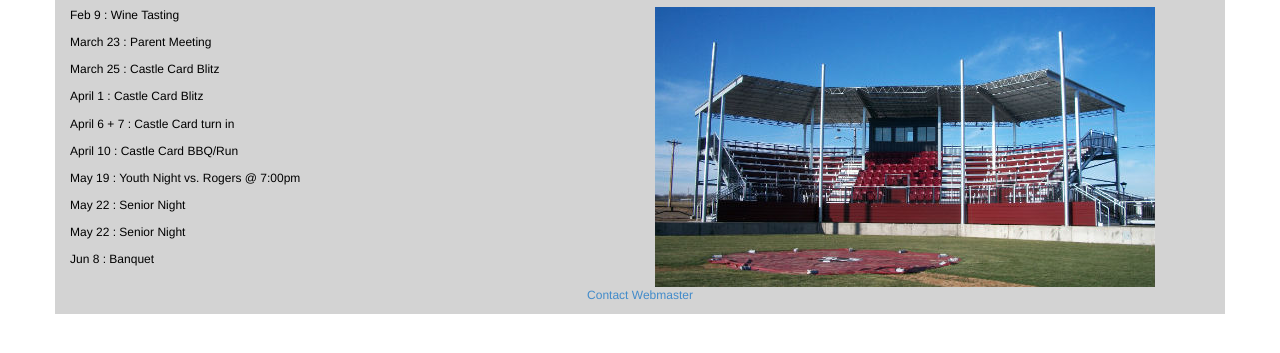
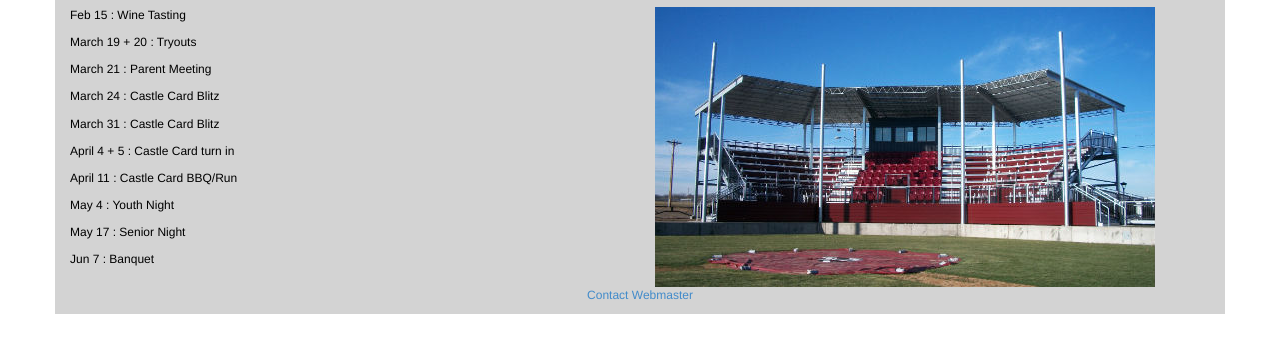
Before and after one commit to rileyjsumner/anokabb, a plain HTML site: page AnokaBaseball/public_html/info.html in a window 1280 px wide. Shown: the part 437-790 px from the top of the page. Drawn offline with Linux system fonts and the light colour scheme.

Commit message:
page updates

```diff
--- a/AnokaBaseball/public_html/info.html
+++ b/AnokaBaseball/public_html/info.html
@@ -45,16 +45,16 @@
                 <div class = "row">
                     <div class = "col-md-6">
                         <h2>Calendar Events</h2>
-                        <p>Feb 9 : Wine Tasting</p>
-                        <p>March 23 : Parent Meeting</p>
-                        <p>March 25 : Castle Card Blitz</p>
-                        <p>April 1 : Castle Card Blitz</p>
-                        <p>April 6 + 7 : Castle Card turn in</p>
-                        <p>April 10 : Castle Card BBQ/Run</p>
-                        <p>May 19 : Youth Night vs. Rogers @ 7:00pm</p>
-                        <p>May 22 : Senior Night</p>
-                        <p>May 22 : Senior Night</p>
-                        <p>Jun 8 : Banquet</p>
+                        <p>Feb 15 : Wine Tasting</p>
+                        <p>March 19 + 20 : Tryouts</p>
+                        <p>March 21 : Parent Meeting</p>
+                        <p>March 24 : Castle Card Blitz</p>
+                        <p>March 31 : Castle Card Blitz</p>
+                        <p>April 4 + 5 : Castle Card turn in</p>
+                        <p>April 11 : Castle Card BBQ/Run</p>
+                        <p>May 4 : Youth Night</p>
+                        <p>May 17 : Senior Night</p>
+                        <p>Jun 7 : Banquet</p>
                     </div>
                     <div class = "col-md-6">
                         <h2>Beautiful Castle Field</h2>
```
Also changed, not shown: AnokaBaseball/public_html/alumni.html (+1 -1 lines), AnokaBaseball/public_html/booster.html (+3 -0 lines), AnokaBaseball/public_html/contact.html (+0 -2 lines), AnokaBaseball/public_html/history.html (+5 -0 lines), AnokaBaseball/public_html/index.html (+2 -6 lines).
